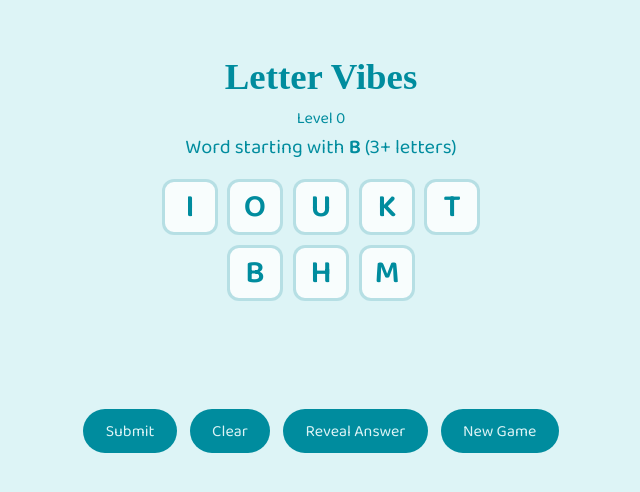
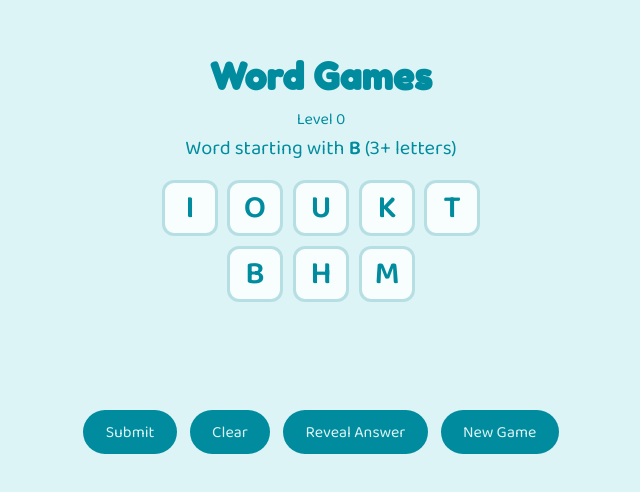
Before and after one commit to balong/wordgames, a Next.js app: page / in a window 1280 px wide. Shown: the part 134-626 px from the top of the page, without its empty margins (319-959 px from the left). Built offline with nearby package versions, Linux system fonts and the light colour scheme.

Commit message:
Update game title to 'Word Games' and restore original fonts via CSS import

```diff
--- a/app/_components/GameBoard.tsx
+++ b/app/_components/GameBoard.tsx
@@ -305,7 +305,7 @@ export default function GameBoard({ initialLetterSet }: GameBoardProps) {
   if (isLoading || !currentChallenge) {
     return (
       <div className="flex flex-col items-center">
-        <h1>Letter Vibes</h1>
+        <h1>Word Games</h1>
         <div className="text-xl mt-8">Loading...</div>
         {message && <div className="text-lg mt-4">{message}</div>}
       </div>
@@ -314,7 +314,7 @@ export default function GameBoard({ initialLetterSet }: GameBoardProps) {
 
   return (
     <div className="flex flex-col items-center">
-      <h1>Letter Vibes</h1>
+      <h1>Word Games</h1>
       <div className="text-sm text-gray-600 mb-2">Level {level}</div>
 
       <div
--- a/app/globals.css
+++ b/app/globals.css
@@ -1,3 +1,5 @@
+@import url('https://fonts.googleapis.com/css2?family=Baloo+2:wght@400;600&family=Fredoka+One&display=swap');
+
 @tailwind base;
 @tailwind components;
 @tailwind utilities;
```
